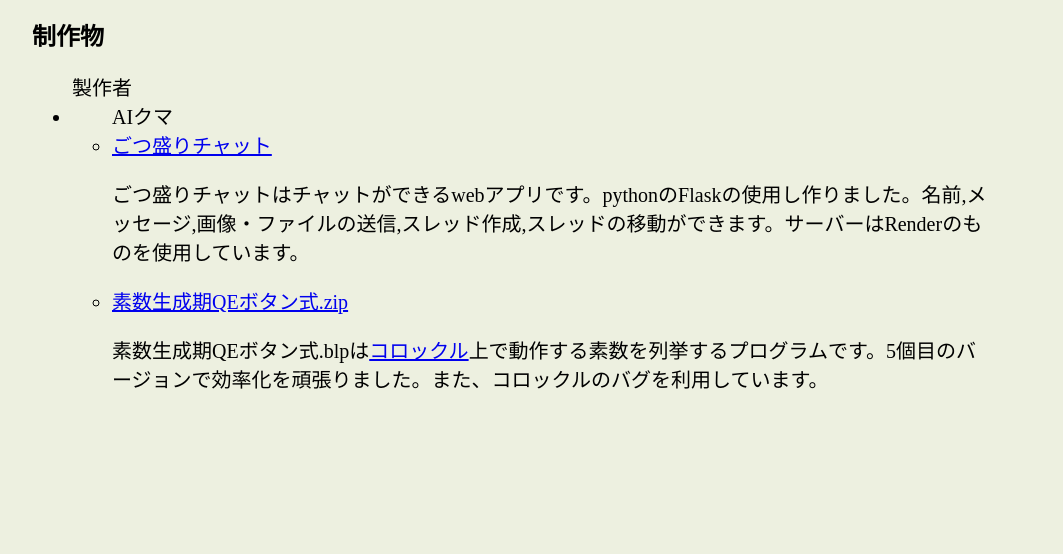
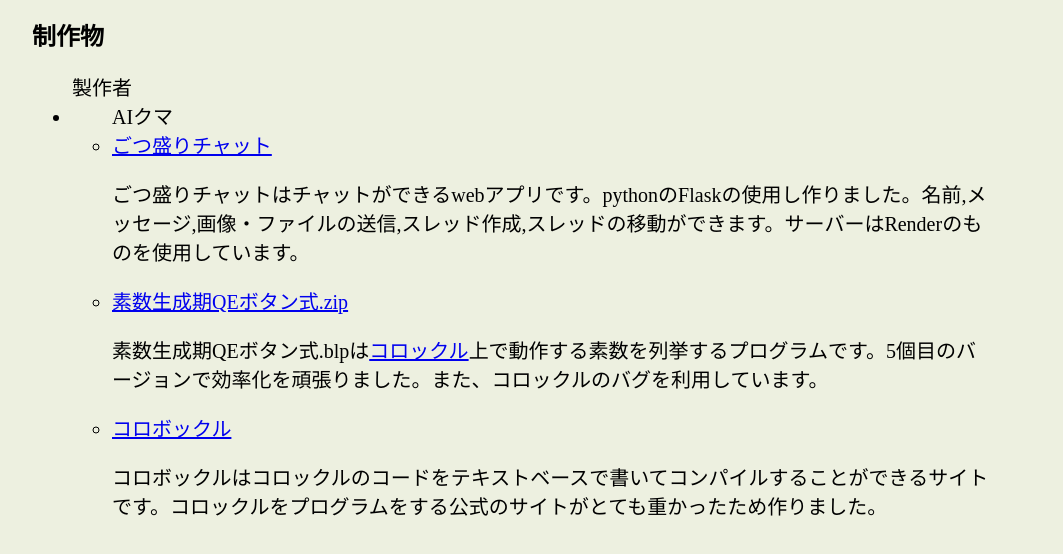
Before and after one commit to haru-hatachi/club-site, a plain HTML site: page production.html in a window 1280 px wide. Shown: the part 158-712 px from the top of the page, without its empty margins (128-1191 px from the left). Drawn offline with Linux system fonts and the light colour scheme.

Commit message:
制作物を増やしました。

```diff
--- a/production.html
+++ b/production.html
@@ -29,6 +29,10 @@
                         <a href="goods/素数生成期QEボタン式.zip" download>素数生成期QEボタン式.zip</a>
                         <p>素数生成期QEボタン式.blpは<a href = "https://www.topman.co.jp/ky/download/Korockle/6530-010.html">コロックル</a>上で動作する素数を列挙するプログラムです。5個目のバージョンで効率化を頑張りました。また、コロックルのバグを利用しています。</p>
                     </li>
+                    <li>
+                        <a href="https://korpokkur.gotsumori.com/">コロボックル</a>
+                        <p>コロボックルはコロックルのコードをテキストベースで書いてコンパイルすることができるサイトです。コロックルをプログラムをする公式のサイトがとても重かったため作りました。</p>
+                    </li>
                 </ul>
             </li>
         </ul>
```
